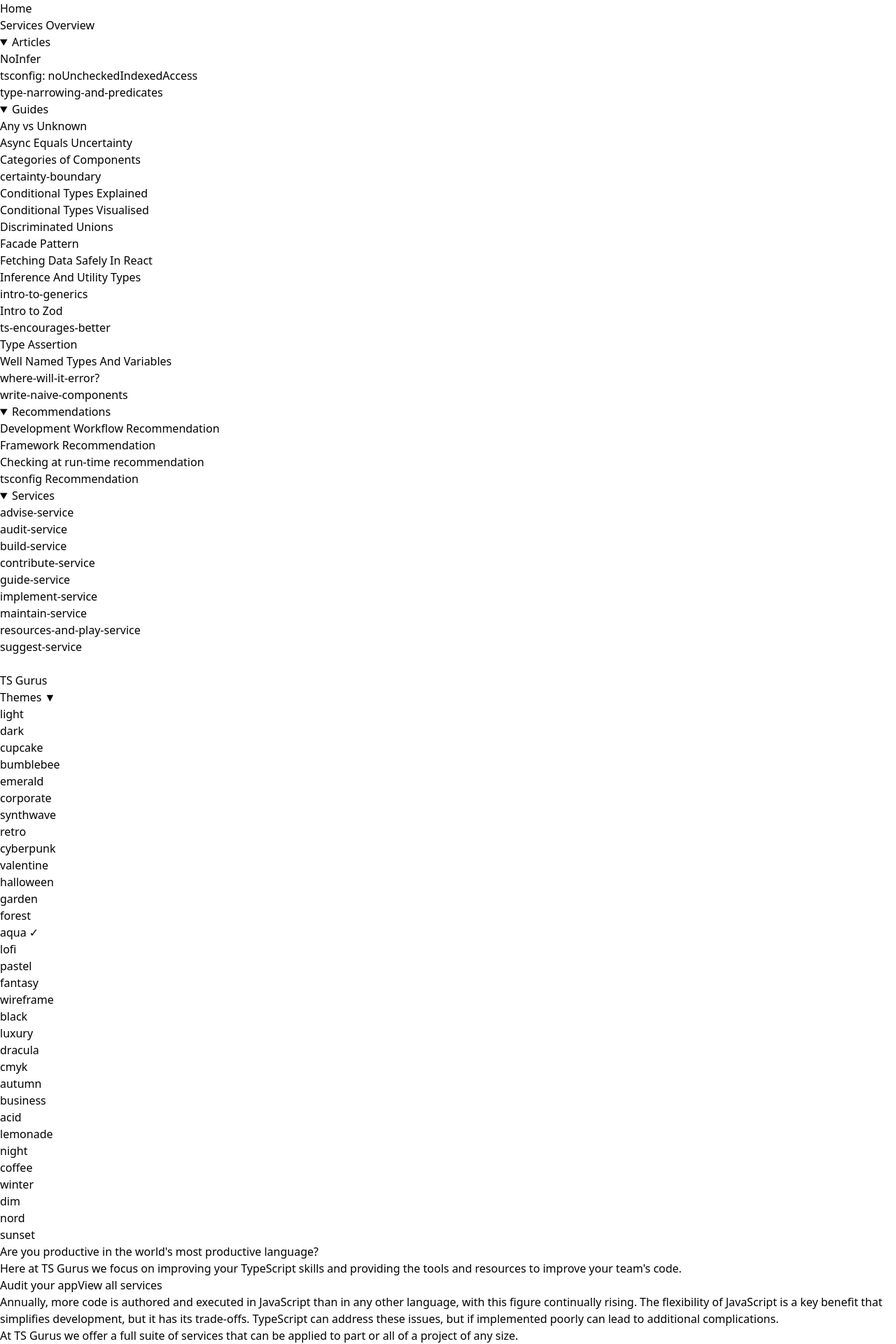
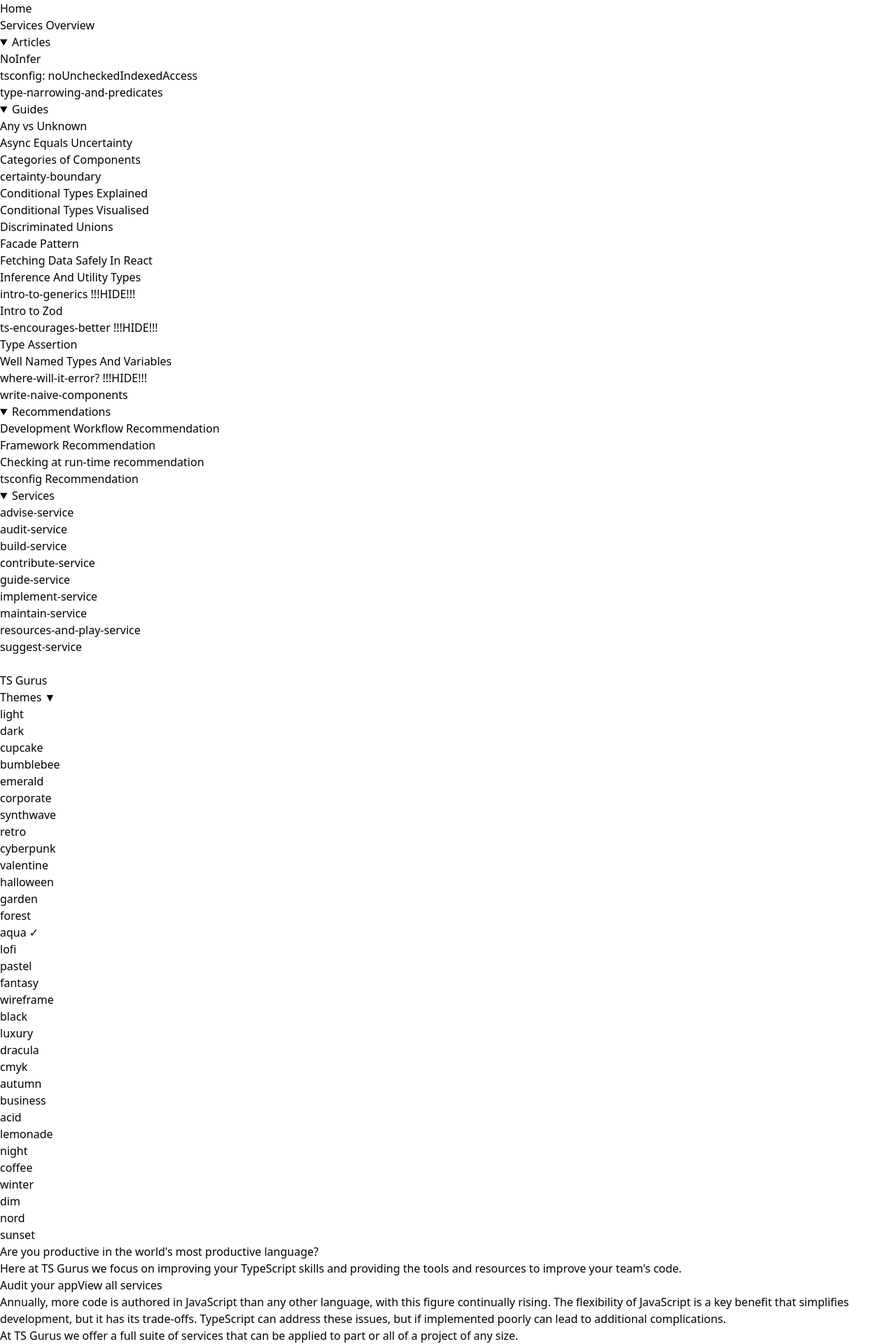
Before and after one commit to robMolloy/tsguru, a Next.js app: page / in a window 1280 px wide. Shown: the top 1920 px of the page at 70% size. Built offline with nearby package versions, Linux system fonts and the light colour scheme.

Commit message:
visual changes

```diff
--- a/src/modules/layout/SideMenu.tsx
+++ b/src/modules/layout/SideMenu.tsx
@@ -127,7 +127,7 @@ export const SideMenu = (p: { show: boolean }) => {
             return (
               <li key={item.href}>
                 <Link href={item.href} className={router.route === item.href ? "active" : ""}>
-                  {item.label}
+                  {item.label} {item.hide && "!!!HIDE!!!"}
                 </Link>
               </li>
             );
@@ -151,7 +151,7 @@ export const SideMenu = (p: { show: boolean }) => {
                           href={`${item.href}${child.href}`}
                           className={router.route === `${item.href}${child.href}` ? "active" : ""}
                         >
-                          {child.label}
+                          {child.label} {child.hide && "!!!HIDE!!!"}
                         </Link>
                       </li>
                     ))}
--- a/src/pages/index.page.tsx
+++ b/src/pages/index.page.tsx
@@ -4,8 +4,9 @@ import Link from "next/link";
 export default function Page() {
   return (
     <div>
-      <Typography fullPage>
-        <div className="flex flex-col text-center mt-32 mb-48 gap-8">
+      <div className="bg-gradient-to-tr from-base-100 via-base-100 via-75% to-primary ">
+        <Typography>
+          <div className="flex flex-col text-center pt-32 pb-48 gap-8">
             <h1 className="text-[3rem] text-primary my-0">
               Are you productive in the world's most productive language?
             </h1>
@@ -22,8 +23,14 @@ export default function Page() {
               </Link>
             </p>
           </div>
+        </Typography>
+      </div>
+      <Typography>
         <p>
-          Annually, more code is authored and executed in JavaScript than in any other language,
+          Annually,{" "}
+          <a href="https://octoverse.github.com/2022/top-programming-languages">
+            more code is authored in JavaScript than any other language,
+          </a>{" "}
           with this figure continually rising. The flexibility of JavaScript is a key benefit that
           simplifies development, but it has its trade-offs. TypeScript can address these issues,
           but if implemented poorly can lead to additional complications.
```
Lines whose indentation alone changed are shown as unchanged.
